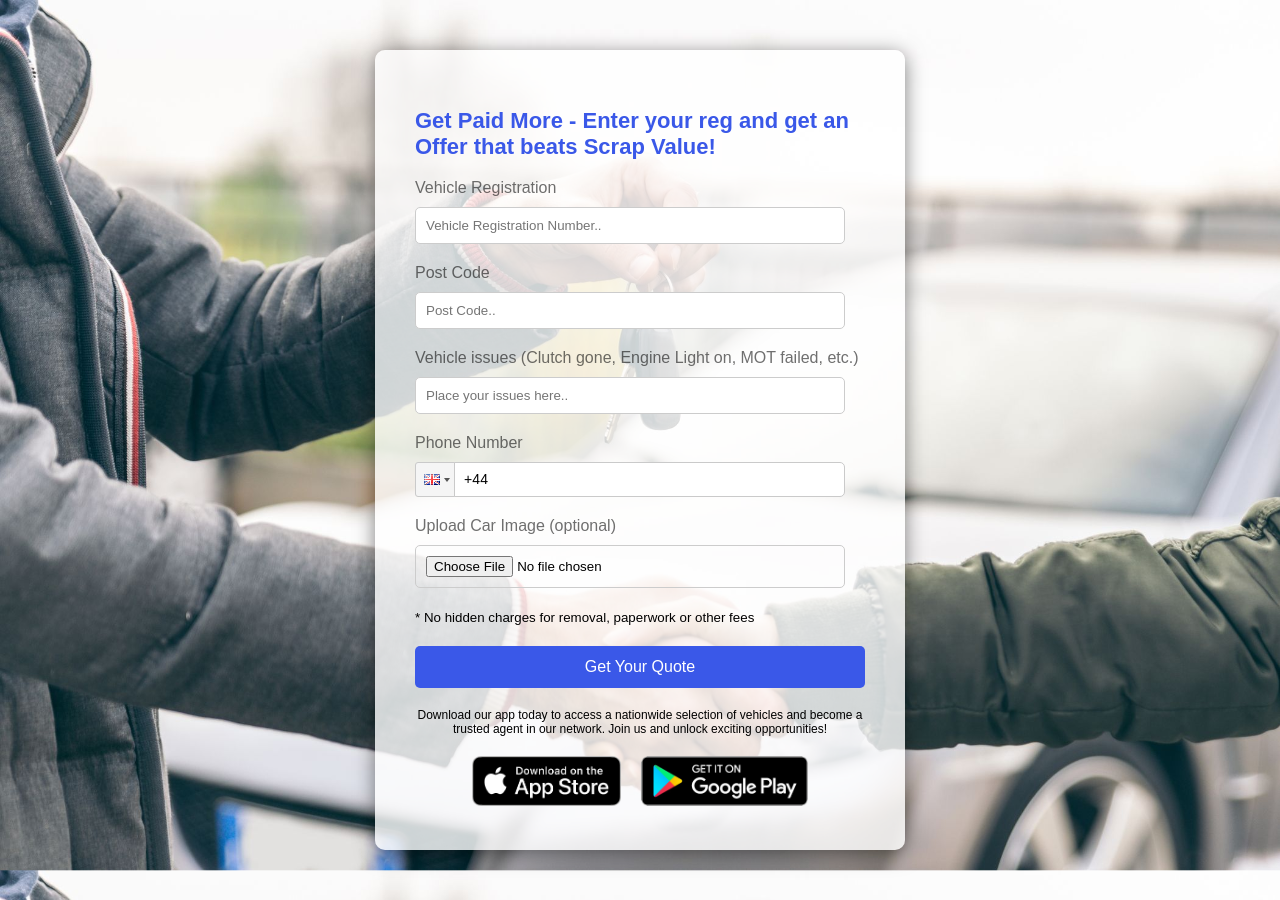
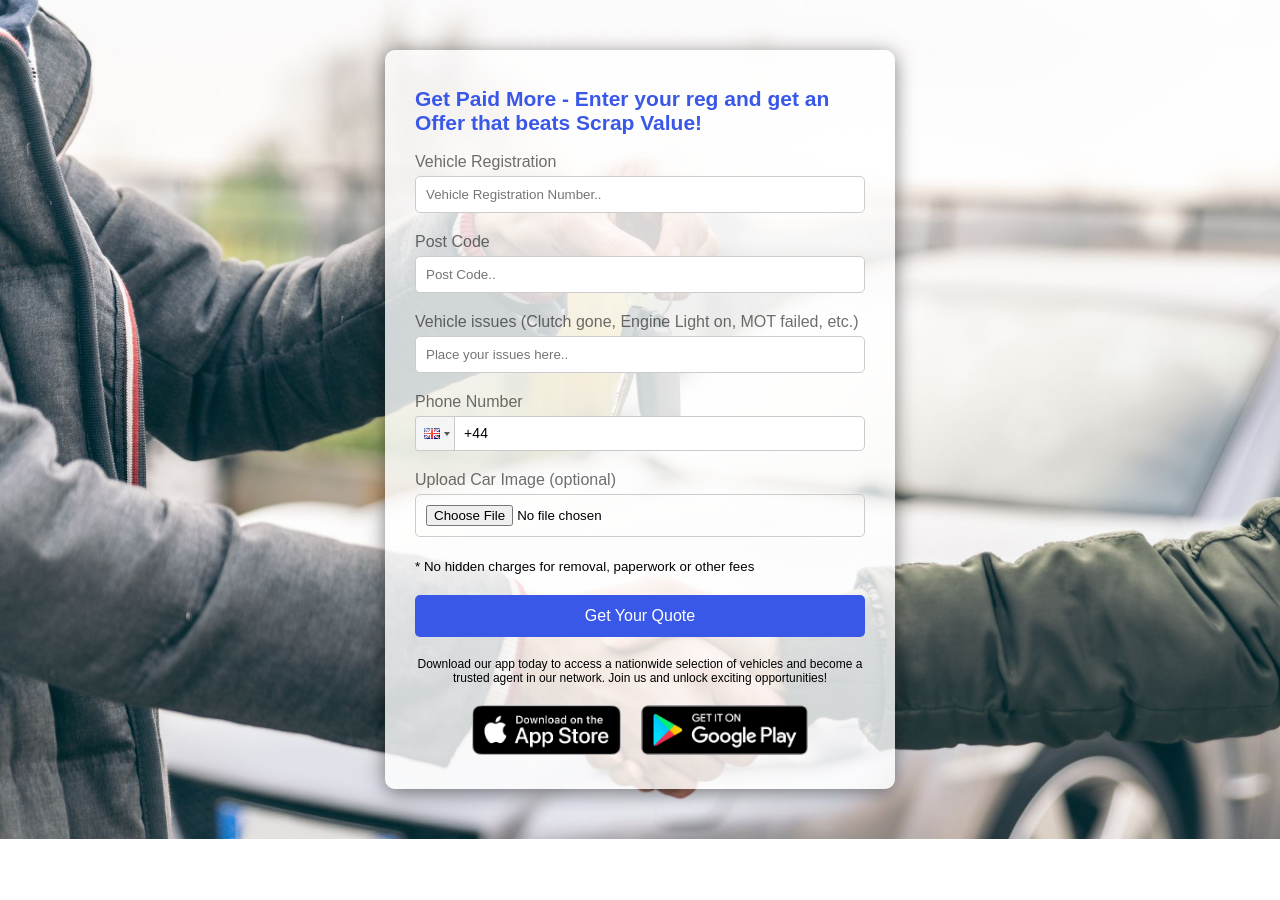
Before and after one commit to pranjal07pandey/scrape4you, a React (Create React App) app in the folder scrape_frontend/: page / in a window 1280 px wide. After the commit the page ends 839 px from the top, so only its background shows below. Built offline with nearby package versions, Linux system fonts and the light colour scheme.

Commit message:
UI changes

```diff
--- a/scrape_frontend/src/components/VehicleQuoteForm.css
+++ b/scrape_frontend/src/components/VehicleQuoteForm.css
@@ -26,9 +26,9 @@ body {
   /* Uniform padding for input fields and textareas */
   input,
   textarea {
-    width: calc(100% - 20px); /* Ensure inputs fit within the border */
+    width: calc(100%);
     padding: 10px;
-    margin-top: 10px;
+    margin-top: 5px;
     border: 1px solid #ccc;
     border-radius: 5px;
     box-sizing: border-box; /* Ensure padding doesn't break layout */
@@ -91,11 +91,11 @@ body {
 
   /* Adjust phone input styling */
 .form-container .react-tel-input .form-control {
-    width: calc(100% - 20px);
+    width: calc(100%);
   }
 
   .phone-number-field{
-    margin-top: 10px;
+    margin-top: 5px;
   }
 
 
@@ -113,7 +113,7 @@ body {
 @media (max-width: 768px) {
   .form-container {
     max-width: 90%;
-    padding: 20px;
+    padding: 20px 30px 30px;
     margin: 10px auto;
     background: rgba(255, 255, 255, 0.9); /* Slightly adjust opacity */
   }
@@ -158,7 +158,7 @@ body {
 
 .form-container {
     max-width: 95%;
-    padding: 15px;
+    padding: 20px 30px 30px;
     margin: 10px auto;
 }
 
@@ -187,11 +187,12 @@ body {
 @media (min-width: 1200px) {
   .form-container {
       max-width: 450px;
-      padding: 40px;
+      padding: 20px 30px 30px;;
+
   }
 
   h2 {
-    font-size: 22px;
+    font-size: 21px;
     color: #3A58E8;
     text-align: left;
     font-family: sans-serif;
```
